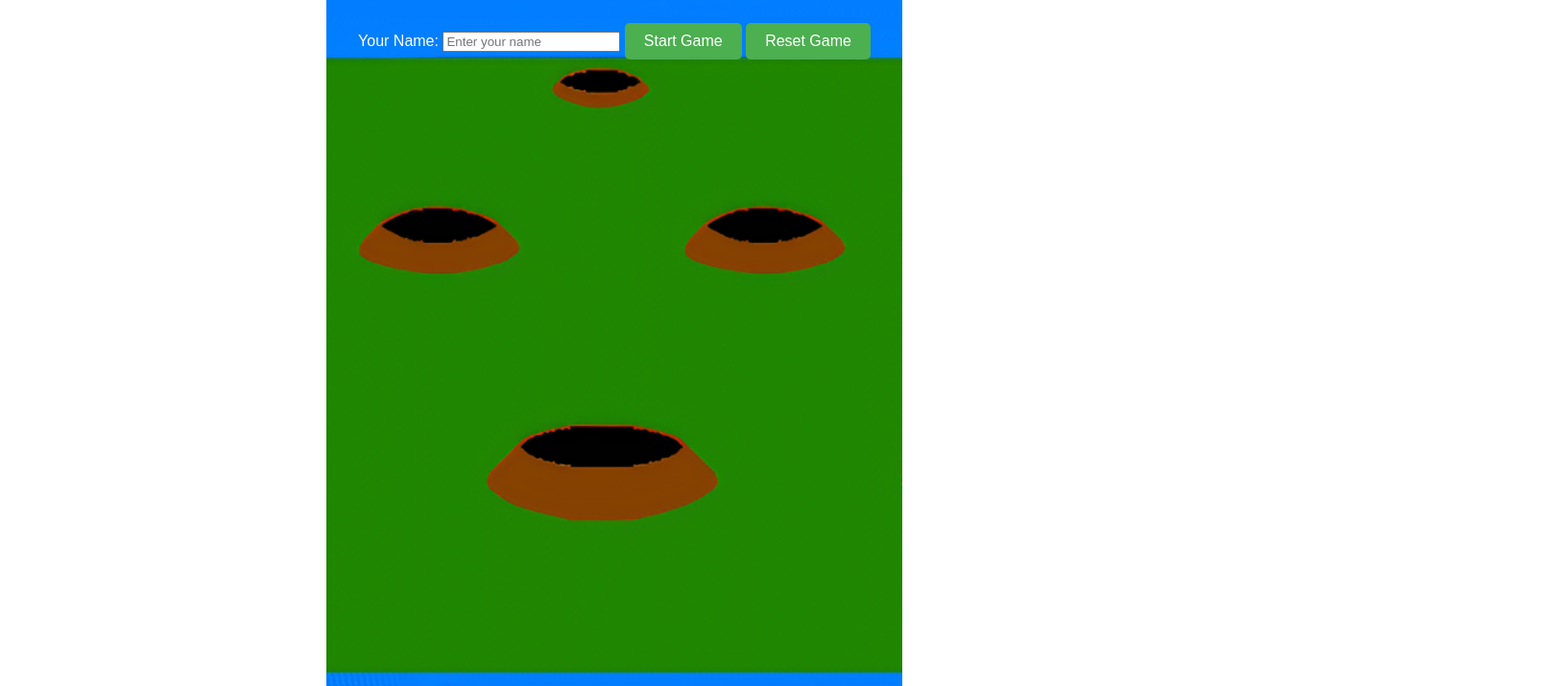
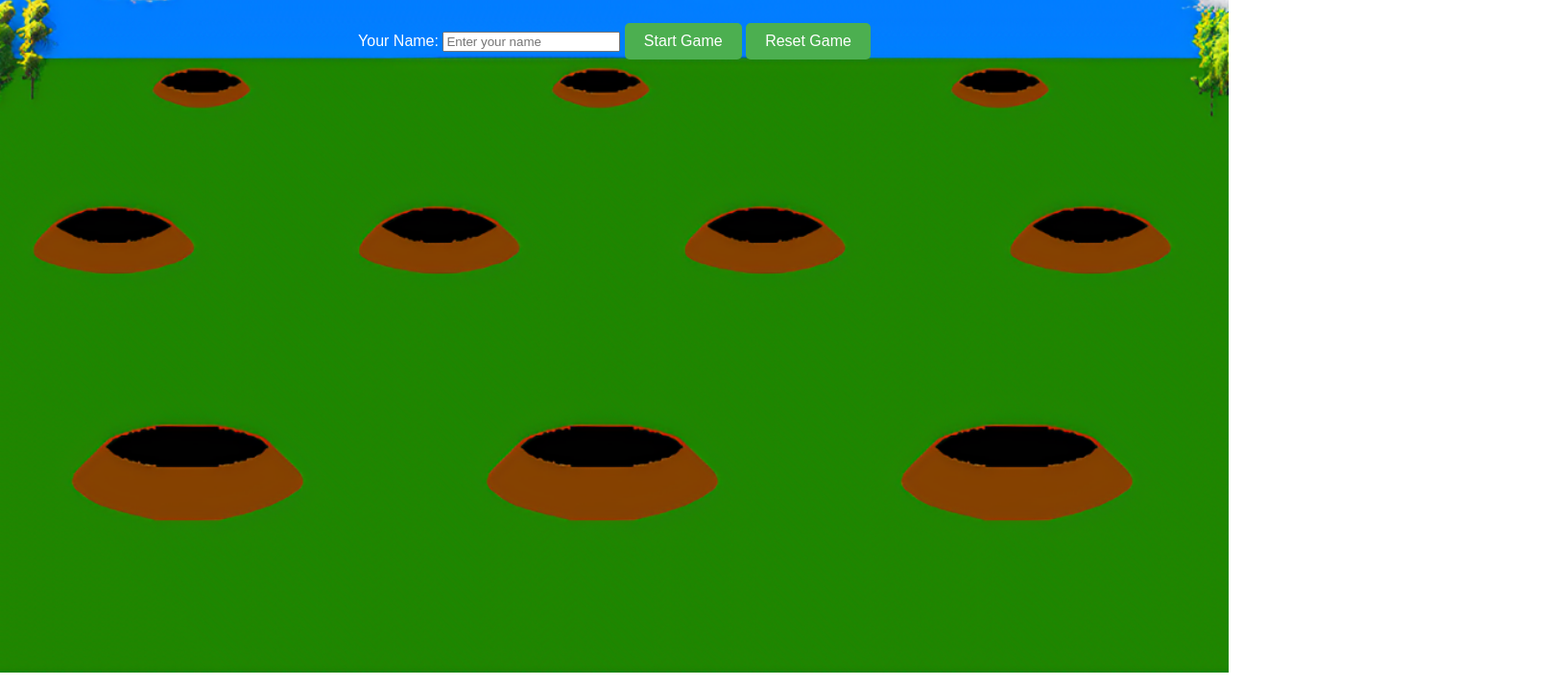
Before and after one commit to RubenvanderVliet/Build-a-game-Whack-a-Moll, a plain HTML site: page index.html in a window 1280 px wide. Shown: the part 120-835 px from the top of the page at 96% size, 1620 px wide, since content can reach past the window. Drawn offline with Linux system fonts and the light colour scheme.

Commit message:
Css beter gemaakt.

```diff
--- a/css/w-a-m.css
+++ b/css/w-a-m.css
@@ -10,10 +10,10 @@ body {
 #game-container {
     text-align: center;
     margin: auto;
-    max-width: 600px;
+    width: 100%;
+    height: 100vh; /* Set the height to cover the entire viewport */
     background: url('../img/mole-bk.png') no-repeat center center fixed;
     background-size: cover;
-    min-height: 100vh;
 }
 
 h1 {
@@ -23,8 +23,8 @@ h1 {
 #moles-container {
     position: relative;
     margin-top: 20px;
-    width: 100vw;
-    height: 100vh;
+    width: 100%;
+    height: calc(100% - 60px); /* Adjusted to leave space for buttons and score */
 }
 
 .mole {
```
